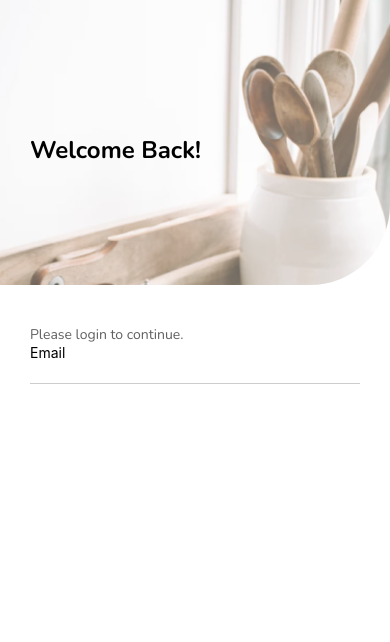
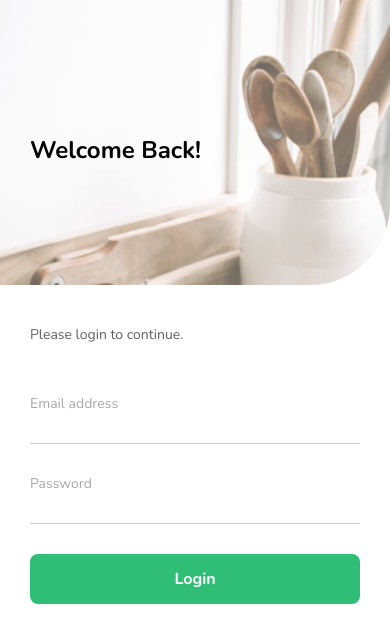
Before and after one commit to tadeumelembe/recipe-app, a React Native app: screen /screens/ModalScreen.tsx in a window 390 px wide. Shown: the top 642 px of the page. Built offline with nearby package versions, Linux system fonts and the light colour scheme; what expo-linking would draw is missing.

Commit message:
Login Inputs and Rectangular Button

```diff
--- a/components/Themed.tsx
+++ b/components/Themed.tsx
@@ -8,7 +8,8 @@ import {
   View as DefaultView,
   ScrollView as DefaultScrollView,
   ImageBackground as DefaultImageBackground,
-  TextInput as DefaultTextInput
+  TextInput as DefaultTextInput,
+  TouchableOpacity as DefaultTouchableOpacity
 } from 'react-native';
 
 import Colors from '../constants/Colors';
@@ -40,6 +41,9 @@ export type ViewProps = ThemeProps & DefaultView['props'];
 export type ScrollViewProps = ThemeProps & DefaultScrollView['props'];
 export type ImageBackgroundProps = ThemeProps & DefaultImageBackground['props'];
 export type TextInputProps = ThemeProps & DefaultTextInput['props'];
+export type TouchableOpacityProps = ThemeProps & DefaultTouchableOpacity['props'] & {
+  btnText: string
+};
 
 export function Text(props: TextProps) {
   const { style, lightColor, darkColor, ...otherProps } = props;
@@ -64,22 +68,34 @@ export function Container(props: ViewProps) {
 }
 
 export function ScrollView(props: ScrollViewProps) {
+  const { style, ...otherProps } = props
 
-  return <DefaultScrollView showsVerticalScrollIndicator={false} style={[styles.scrollContainer, props.style]} {...props} />;
+  return <DefaultScrollView showsVerticalScrollIndicator={false} style={[styles.scrollContainer, style]} {...otherProps} />;
 }
 
 export function ImageBackground(props: ImageBackgroundProps) {
+  const { style, ...otherProps } = props
 
-  return <DefaultImageBackground style={[styles.backgorundImage, props.style]} {...props} />;
+  return <DefaultImageBackground style={[styles.backgorundImage, style]} {...otherProps} />;
 }
 
 export function TextInput(props: TextInputProps) {
-  const {placeholder, ...otherProps} = props
+  const { placeholder, style, ...otherProps } = props
 
   return (
     <DefaultView>
-      <Text>{placeholder}</Text>
-      <DefaultTextInput style={[styles.textInput, props.style]} {...otherProps} />
+      <Text style={[styles.fontNunitoRegular, styles.fontR, styles.textMuted]}>{placeholder}</Text>
+      <DefaultTextInput style={[styles.textInput, style]} {...otherProps} />
     </DefaultView>
   );
 }
+
+export function TouchableOpacity(props: TouchableOpacityProps) {
+  const { btnText, style, ...otherProps } = props
+
+  return (
+    <DefaultTouchableOpacity style={[styles.btn1, style]} {...otherProps}>
+      <Text style={[styles.fontNunitoBold, styles.fontM, styles.btn1Text]}>{btnText}</Text>
+    </DefaultTouchableOpacity>
+  )
+}
--- a/constants/Colors.ts
+++ b/constants/Colors.ts
@@ -1,4 +1,4 @@
-const tintColorLight = '#2f95dc';
+const tintColorLight = '#30BE76';
 const tintColorDark = '#fff';
 
 export default {
--- a/constants/style.tsx
+++ b/constants/style.tsx
@@ -34,6 +34,9 @@ export default StyleSheet.create({
     fontSize: 18
   },
   fontM: {
+    fontSize: 16
+  },
+  fontR: {
     fontSize: 14
   },
   fontNunitoBold: {
@@ -56,7 +59,30 @@ export default StyleSheet.create({
     borderBottomWidth: 1,
     borderBottomColor: '#CCCCCC',
     fontFamily: 'nunito-regular',
-    color: '#030F09d',
-    fontSize: 16
+    color: '#030F09',
+    fontSize: 16,
+    paddingTop: 8
+  },
+  btn1: {
+    width: '100%',
+    height: 50,
+    borderRadius: 8,
+    backgroundColor: Colors[colorScheme].tint,
+    alignItems: 'center',
+    justifyContent: 'center',
+/*
+    shadowColor: "rgba(0,0,0,0.6)",
+    shadowOffset: {
+      width: 0,
+      height: 3,
+    },
+    shadowOpacity: 0.29,
+    shadowRadius: 8,
+    elevation: 7,
+*/
+
+  },
+  btn1Text: {
+    color: '#fff',
   }
 });
--- a/screens/Login/index.tsx
+++ b/screens/Login/index.tsx
@@ -1,6 +1,6 @@
 import React from "react";
-import { StyleSheet } from "react-native";
-import { Text, View, Container, ImageBackground, ScrollView, TextInput } from "../../components/Themed";
+import { Pressable, StyleSheet } from "react-native";
+import { Text, View, Container, ImageBackground, ScrollView, TextInput, TouchableOpacity } from "../../components/Themed";
 import styles from "../../constants/style";
 
 const Login: React.FC = () => {
@@ -17,13 +17,31 @@ const Login: React.FC = () => {
             </View>
             <ScrollView>
 
-                <Text style={[styles.fontNunitoRegular, styles.fontM, styles.textMuted2, { paddingTop: 25 }]}>
+                <Text style={[styles.fontNunitoRegular, styles.fontR, styles.textMuted2, { paddingTop: 25, paddingBottom: 50 }]}>
                     Please login to continue.
                 </Text>
 
-                <TextInput
-                placeholder="Email"
+                <View style={localStyles.inputView}>
+                    <TextInput
+                        placeholder="Email address"
+                        autoCapitalize="none"
+
+                    />
+                </View>
+
+                <View style={localStyles.inputView}>
+                    <TextInput
+                        placeholder="Password"
+                        autoCapitalize="none"
+                        secureTextEntry
+                    />
+                </View>
+
+                <TouchableOpacity
+                    btnText="Login"
+                    onPress={()=>alert('ok')}
                 />
+
             </ScrollView>
         </Container>
     )
@@ -46,5 +64,8 @@ const localStyles = StyleSheet.create({
         width: '100%',
         height: '100%',
         justifyContent: 'center'
+    },
+    inputView: {
+        marginBottom: 30
     }
 })
```
